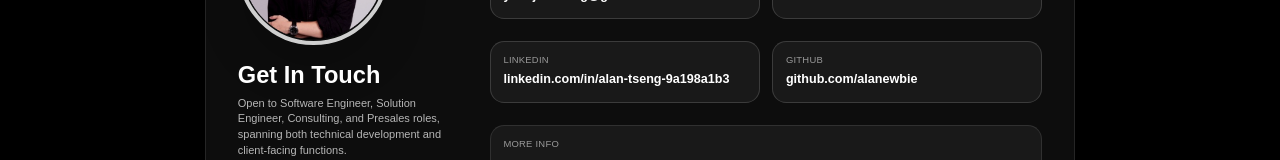
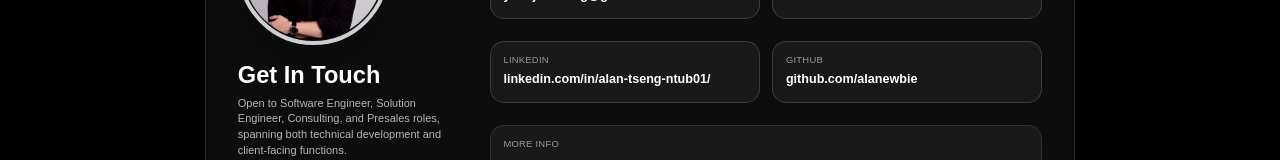
Before and after one commit to alanewbie/alan-website, a Vue app: page /contact in a window 1280 px wide. Shown: the part 233-393 px from the top of the page. Built offline with nearby package versions, Linux system fonts and the light colour scheme; the HTML template or start-up script is replaced by a standard one.

Commit message:
edit my linkedin url

```diff
--- a/src/pages/Contact.vue
+++ b/src/pages/Contact.vue
@@ -41,14 +41,14 @@
 
           <div class="grid gap-4 sm:grid-cols-2">
             <a
-              href="https://www.linkedin.com/in/alan-tseng-9a198a1b3/"
+              href="https://www.linkedin.com/in/alan-tseng-ntub01/"
               target="_blank"
               rel="noopener noreferrer"
               class="block rounded-2xl border border-white/15 bg-white/5 p-4 transition hover:border-white/35 hover:bg-white/10"
             >
               <p class="text-xs uppercase tracking-wide text-white/55">LinkedIn</p>
               <p class="mt-1 break-all text-base font-semibold">
-                linkedin.com/in/alan-tseng-9a198a1b3
+                linkedin.com/in/alan-tseng-ntub01/
               </p>
             </a>
 
```
